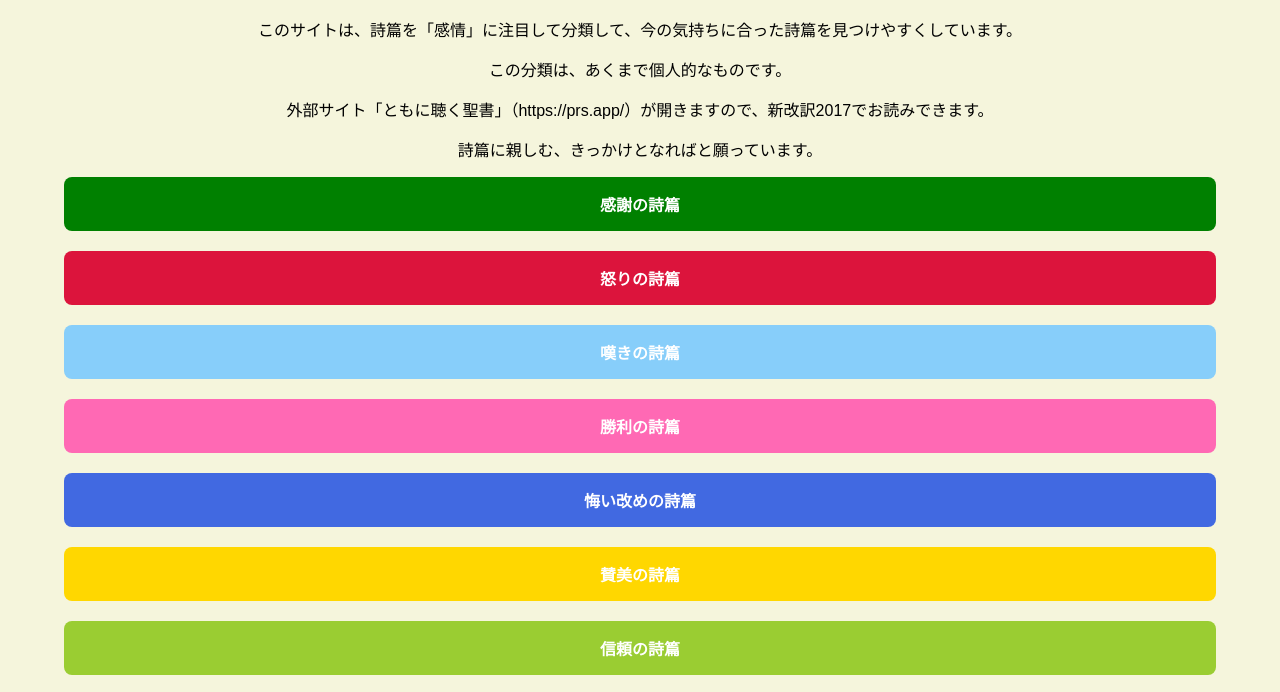
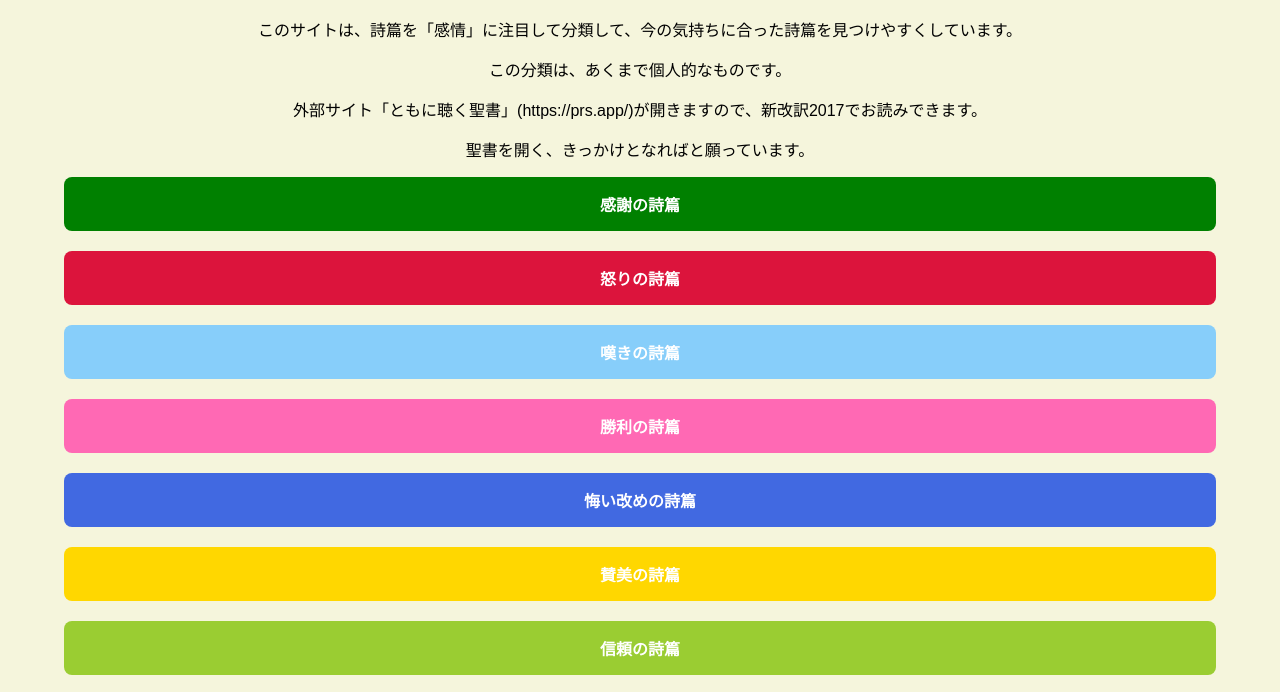
Before and after one commit to takenoko0314/Psalm.Shiori, a plain HTML site: page index.html in a window 1280 px wide. Shown: the part 83-775 px from the top of the page. Drawn offline with Linux system fonts and the light colour scheme.

Commit message:
Update index.html

```diff
--- a/index.html
+++ b/index.html
@@ -116,8 +116,8 @@
   <h1>詩篇の栞</h1>
   <p>このサイトは、詩篇を「感情」に注目して分類して、今の気持ちに合った詩篇を見つけやすくしています。</p>
   <p>この分類は、あくまで個人的なものです。</p>
-  <p>外部サイト「ともに聴く聖書」（https://prs.app/）が開きますので、新改訳2017でお読みできます。</p>
-  <p>詩篇に親しむ、きっかけとなればと願っています。</p>
+  <p>外部サイト「ともに聴く聖書」(https://prs.app/)が開きますので、新改訳2017でお読みできます。</p>
+  <p>聖書を開く、きっかけとなればと願っています。</p>
   <div id="categories"></div>
 
   <script>
```
